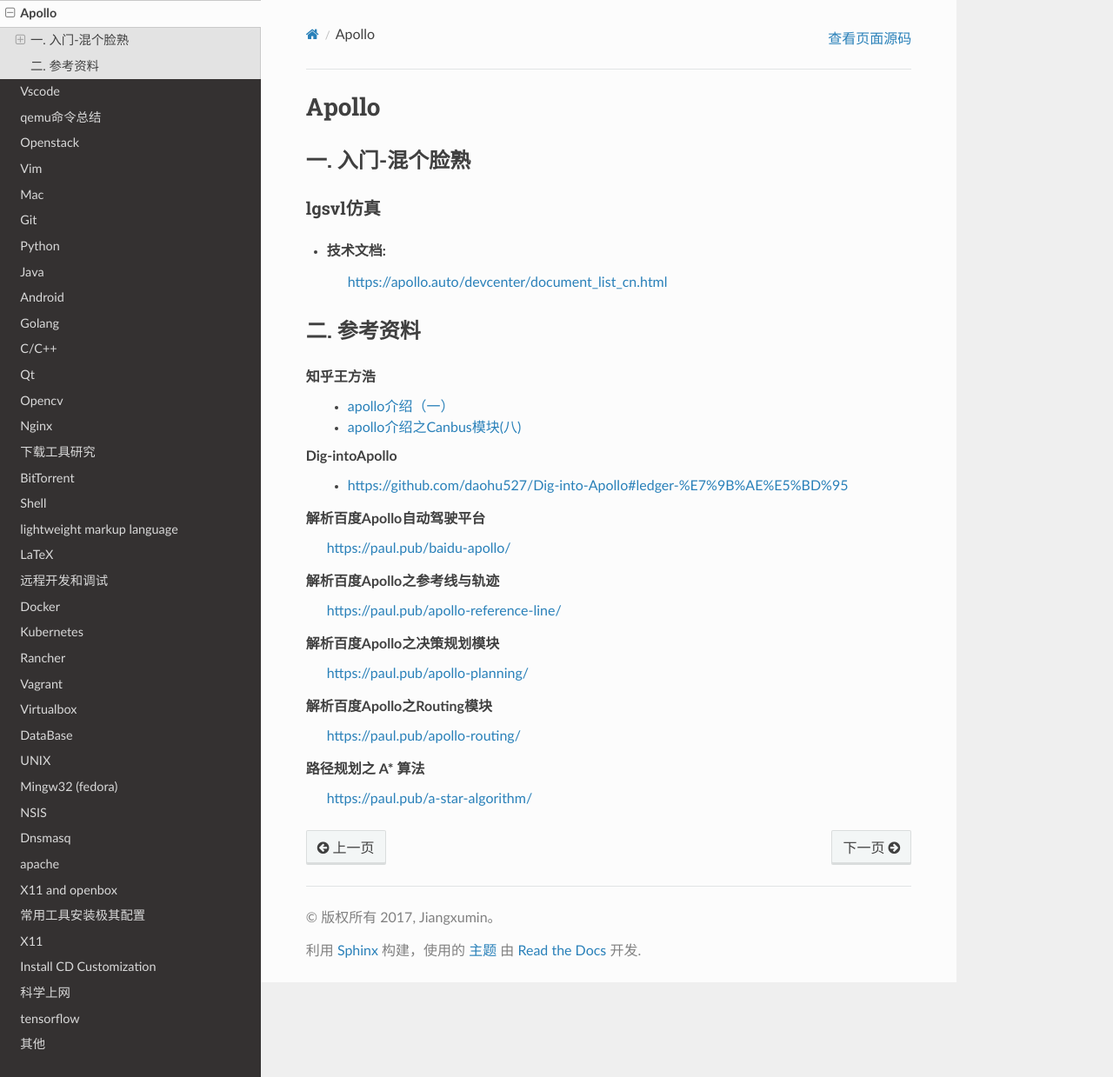
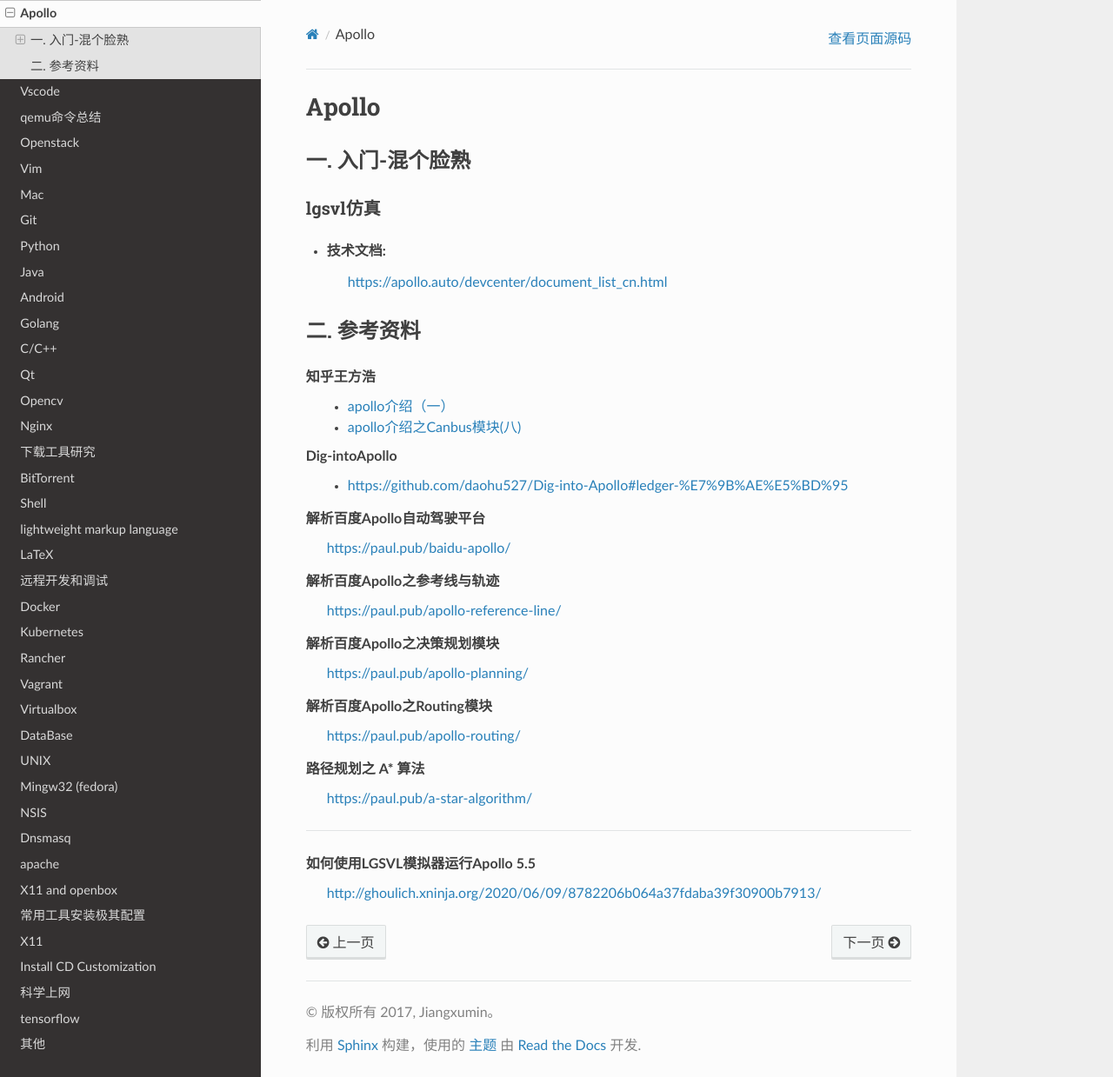
Before and after one commit to my-rds-store/my_space, a Sphinx documentation site: the page built from source/apollo/index.rst, in a window 1280 px wide and 1239 px high. Shown: the whole window at 87% size. Built offline with Sphinx 7.4.7 and the Read the Docs theme 2.0.0, drawn with Linux system fonts in a browser that asks for light colours.

Commit message:
update ...

```diff
--- a/source/apollo/index.rst
+++ b/source/apollo/index.rst
@@ -32,3 +32,9 @@
     https://paul.pub/apollo-routing/
 路径规划之 A* 算法
     https://paul.pub/a-star-algorithm/
+
+
+---------------
+
+如何使用LGSVL模拟器运行Apollo 5.5
+    http://ghoulich.xninja.org/2020/06/09/8782206b064a37fdaba39f30900b7913/
```
